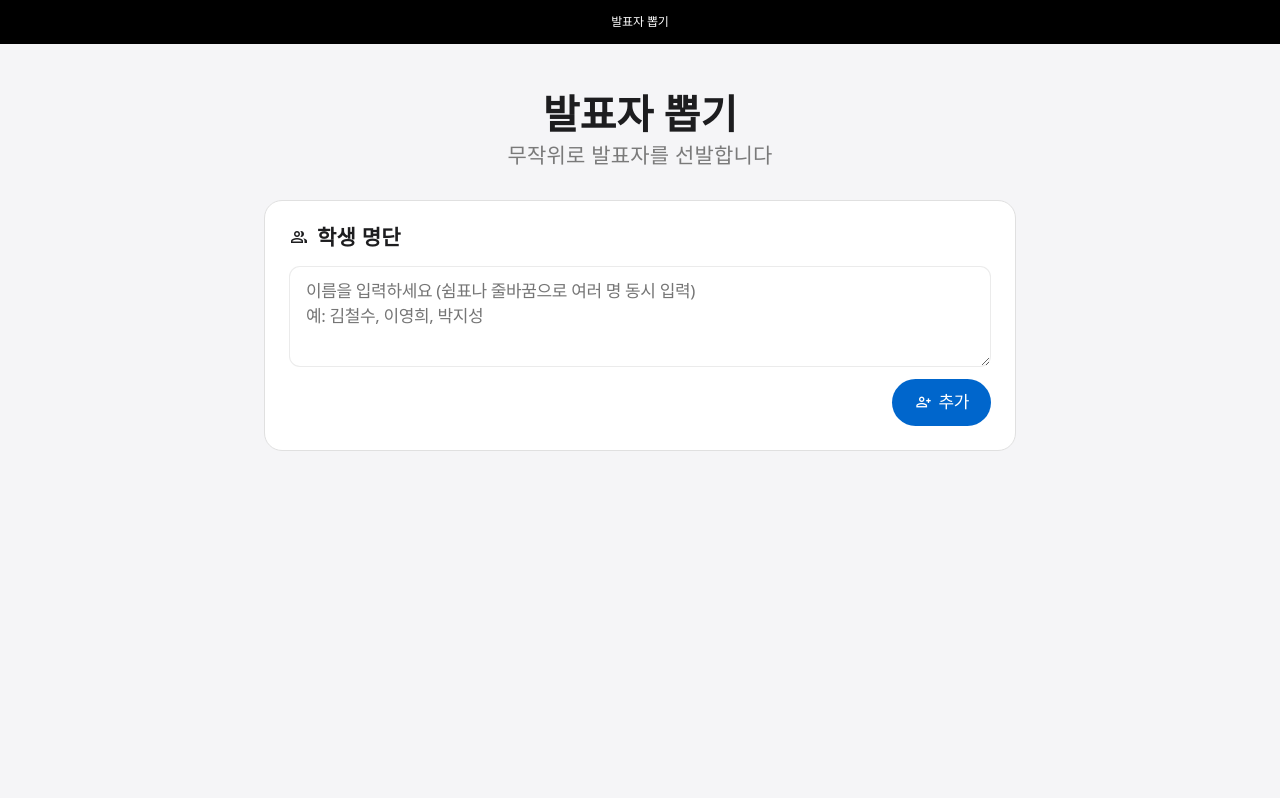
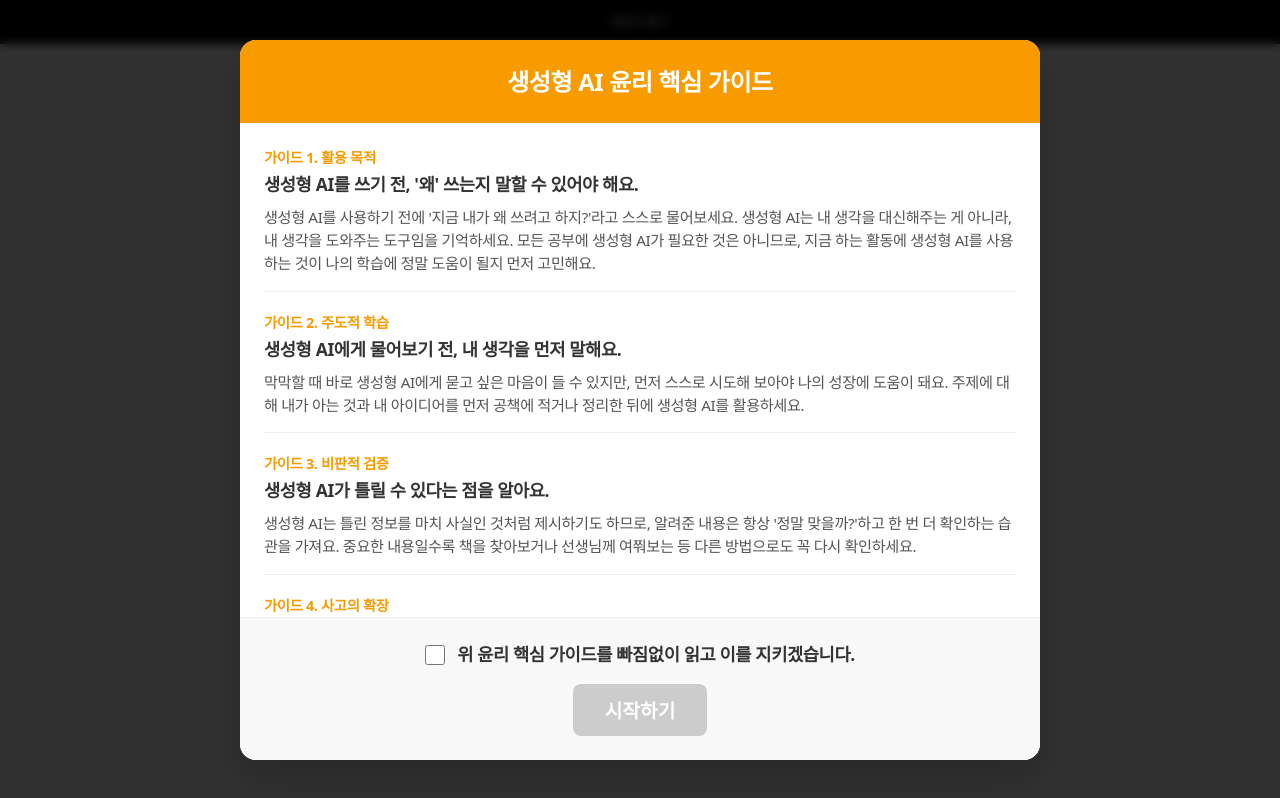
Before and after one commit to sn970527-cpu/randompicker, a React (Vite) app: page / in a window 1280 px wide. Built offline with nearby package versions, Linux system fonts and the light colour scheme; a web font is replaced by a local one.

Commit message:
feat: add EthicsGate component before starting the game

```diff
--- a/src/App.jsx
+++ b/src/App.jsx
@@ -3,6 +3,7 @@ import './index.css';
 import StudentInput from './components/StudentInput';
 import SlotMachine from './components/SlotMachine';
 import ResultBoard from './components/ResultBoard';
+import EthicsGate from './components/EthicsGate';
 
 function App() {
   const [students, setStudents] = useState(() => {
@@ -16,6 +17,7 @@ function App() {
 
   const [pickedStudents, setPickedStudents] = useState([]);
   const [isPicking, setIsPicking] = useState(false);
+  const [isEthicsAgreed, setIsEthicsAgreed] = useState(false);
 
   useEffect(() => {
     localStorage.setItem('randomPicker_students', JSON.stringify(students));
@@ -27,6 +29,8 @@ function App() {
 
   return (
     <>
+      {!isEthicsAgreed && <EthicsGate onStart={() => setIsEthicsAgreed(true)} />}
+
       <nav className="app-nav">
         <span className="app-nav-title">발표자 뽑기</span>
       </nav>
--- /dev/null
+++ b/src/components/EthicsGate.css
@@ -0,0 +1,129 @@
+.ethics-gate-overlay {
+  position: fixed;
+  top: 0;
+  left: 0;
+  width: 100vw;
+  height: 100vh;
+  background-color: rgba(0, 0, 0, 0.8);
+  display: flex;
+  justify-content: center;
+  align-items: center;
+  z-index: 1000;
+  padding: 20px;
+  box-sizing: border-box;
+  backdrop-filter: blur(5px);
+}
+
+.ethics-gate-container {
+  background: white;
+  border-radius: 16px;
+  max-width: 800px;
+  width: 100%;
+  max-height: 90vh;
+  display: flex;
+  flex-direction: column;
+  box-shadow: 0 20px 40px rgba(0, 0, 0, 0.2);
+  overflow: hidden;
+}
+
+.ethics-title {
+  margin: 0;
+  padding: 24px;
+  background: #f89b00; /* color from the image header */
+  color: white;
+  text-align: center;
+  font-size: 1.5rem;
+  font-weight: bold;
+}
+
+.ethics-guides-list {
+  padding: 24px;
+  overflow-y: auto;
+  display: flex;
+  flex-direction: column;
+  gap: 20px;
+}
+
+.ethics-guide-item {
+  border-bottom: 1px solid #eee;
+  padding-bottom: 16px;
+}
+
+.ethics-guide-item:last-child {
+  border-bottom: none;
+  padding-bottom: 0;
+}
+
+.ethics-guide-header {
+  display: flex;
+  flex-direction: column;
+  gap: 4px;
+  margin-bottom: 8px;
+}
+
+.ethics-guide-title {
+  font-size: 0.9rem;
+  color: #f89b00;
+  font-weight: bold;
+}
+
+.ethics-guide-subtitle {
+  margin: 0;
+  font-size: 1.1rem;
+  color: #333;
+}
+
+.ethics-guide-desc {
+  margin: 0;
+  font-size: 0.95rem;
+  color: #555;
+  line-height: 1.5;
+}
+
+.ethics-action-area {
+  padding: 24px;
+  background: #f9f9f9;
+  border-top: 1px solid #eee;
+  display: flex;
+  flex-direction: column;
+  align-items: center;
+  gap: 16px;
+}
+
+.ethics-checkbox-label {
+  display: flex;
+  align-items: center;
+  gap: 12px;
+  font-size: 1.1rem;
+  font-weight: bold;
+  color: #333;
+  cursor: pointer;
+}
+
+.ethics-checkbox {
+  width: 20px;
+  height: 20px;
+  cursor: pointer;
+}
+
+.ethics-start-button {
+  background: #f89b00;
+  color: white;
+  border: none;
+  border-radius: 8px;
+  padding: 12px 32px;
+  font-size: 1.2rem;
+  font-weight: bold;
+  cursor: pointer;
+  transition: all 0.2s ease;
+}
+
+.ethics-start-button:hover:not(:disabled) {
+  background: #e08c00;
+  transform: translateY(-2px);
+}
+
+.ethics-start-button:disabled {
+  background: #ccc;
+  cursor: not-allowed;
+}
--- /dev/null
+++ b/src/components/EthicsGate.jsx
@@ -0,0 +1,79 @@
+import React, { useState } from 'react';
+import './EthicsGate.css';
+
+const EthicsGate = ({ onStart }) => {
+  const [agreed, setAgreed] = useState(false);
+
+  const guides = [
+    {
+      title: "가이드 1. 활용 목적",
+      subtitle: "생성형 AI를 쓰기 전, '왜' 쓰는지 말할 수 있어야 해요.",
+      desc: "생성형 AI를 사용하기 전에 '지금 내가 왜 쓰려고 하지?'라고 스스로 물어보세요. 생성형 AI는 내 생각을 대신해주는 게 아니라, 내 생각을 도와주는 도구임을 기억하세요. 모든 공부에 생성형 AI가 필요한 것은 아니므로, 지금 하는 활동에 생성형 AI를 사용하는 것이 나의 학습에 정말 도움이 될지 먼저 고민해요."
+    },
+    {
+      title: "가이드 2. 주도적 학습",
+      subtitle: "생성형 AI에게 물어보기 전, 내 생각을 먼저 말해요.",
+      desc: "막막할 때 바로 생성형 AI에게 묻고 싶은 마음이 들 수 있지만, 먼저 스스로 시도해 보아야 나의 성장에 도움이 돼요. 주제에 대해 내가 아는 것과 내 아이디어를 먼저 공책에 적거나 정리한 뒤에 생성형 AI를 활용하세요."
+    },
+    {
+      title: "가이드 3. 비판적 검증",
+      subtitle: "생성형 AI가 틀릴 수 있다는 점을 알아요.",
+      desc: "생성형 AI는 틀린 정보를 마치 사실인 것처럼 제시하기도 하므로, 알려준 내용은 항상 '정말 맞을까?'하고 한 번 더 확인하는 습관을 가져요. 중요한 내용일수록 책을 찾아보거나 선생님께 여쭤보는 등 다른 방법으로도 꼭 다시 확인하세요."
+    },
+    {
+      title: "가이드 4. 사고의 확장",
+      subtitle: "생성형 AI와 함께 상상하며 내 생각을 더 크게 키워요.",
+      desc: "생성형 AI를 내 생각의 범위를 넓혀주는 도구로 사용해보세요. 생성형 AI의 결과물을 그대로 사용하지 않고, 나의 경험과 생각을 더하여 나만의 색깔을 담은 최종 결과물을 만들어요."
+    },
+    {
+      title: "가이드 5. 안전과 관계",
+      subtitle: "나의 정보와 비밀을 말하지 않아요.",
+      desc: "내가 입력한 정보는 어디에서 어떻게 사용될지 모르기 때문에 이름, 주소, 학교, 전화번호 같은 개인정보는 생성형 AI에게 알려주면 안돼요. 생성형 AI는 계산된 답변을 내놓는 프로그램이라 감정이 없어요. 나의 고민을 털어놓으며 지나치게 의지하기보다, 친구나 부모님, 선생님과의 실제 대화를 통해 마음을 나누어요."
+    },
+    {
+      title: "가이드 6. 투명성·윤리",
+      subtitle: "생성형 AI의 도움을 받았다면 숨기지 않고 정직하게 이야기해요.",
+      desc: "어느 부분이 생성형 AI의 것이고 어느 부분이 나의 것인지 명확히 밝히는 것은 나 자신을 속이지 않는 정직한 태도예요. 생성형 AI를 쓴 사실을 정직하게 밝힐 때 나의 노력이 더 빛나고 가치 있게 인정받을 수 있어요."
+    }
+  ];
+
+  return (
+    <div className="ethics-gate-overlay">
+      <div className="ethics-gate-container">
+        <h2 className="ethics-title">생성형 AI 윤리 핵심 가이드</h2>
+        <div className="ethics-guides-list">
+          {guides.map((guide, index) => (
+            <div key={index} className="ethics-guide-item">
+              <div className="ethics-guide-header">
+                <span className="ethics-guide-title">{guide.title}</span>
+                <h3 className="ethics-guide-subtitle">{guide.subtitle}</h3>
+              </div>
+              <p className="ethics-guide-desc">{guide.desc}</p>
+            </div>
+          ))}
+        </div>
+
+        <div className="ethics-action-area">
+          <label className="ethics-checkbox-label">
+            <input
+              type="checkbox"
+              checked={agreed}
+              onChange={(e) => setAgreed(e.target.checked)}
+              className="ethics-checkbox"
+            />
+            <span>위 윤리 핵심 가이드를 빠짐없이 읽고 이를 지키겠습니다.</span>
+          </label>
+          <button
+            className="ethics-start-button"
+            disabled={!agreed}
+            onClick={onStart}
+          >
+            시작하기
+          </button>
+        </div>
+      </div>
+    </div>
+  );
+};
+
+export default EthicsGate;
```
